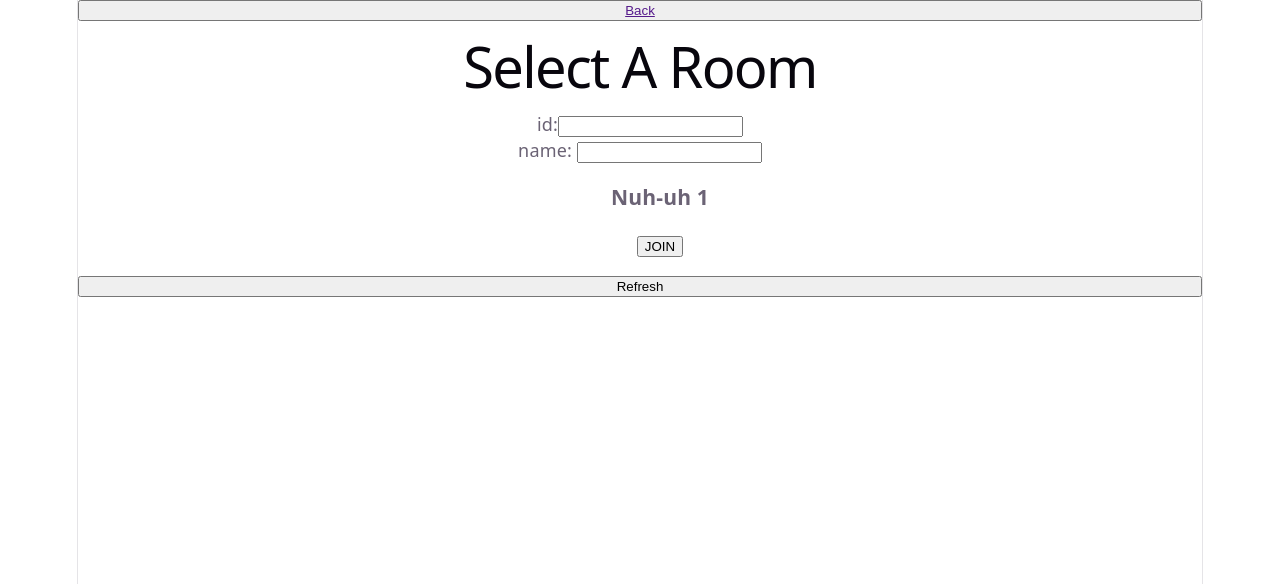
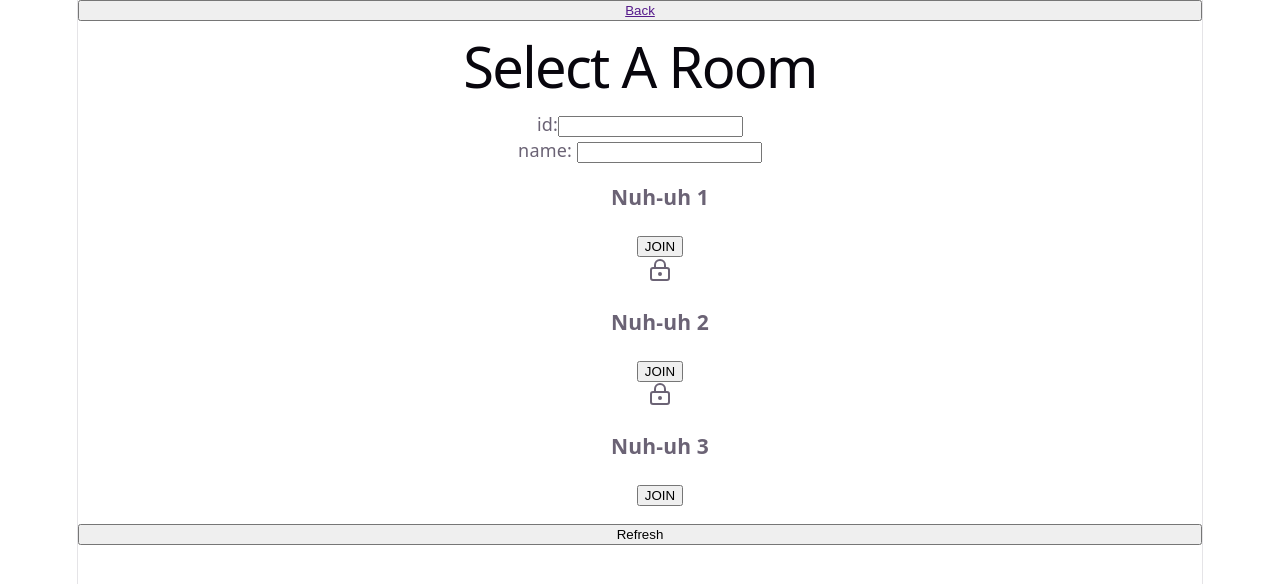
Before and after one commit to CyMain/LiveDoc, a React (Vite) app in the folder client/: page / in a window 1280 px wide. Both pictures are taken after a click on the button "Join a Room". Shown: the top 584 px of the page. Built offline with nearby package versions, Linux system fonts and the light colour scheme.

Commit message:
feat(RoomsList): add keyhole icon for passworded rooms

```diff
--- a/client/src/pages/RoomsListPage/RoomsListPage.jsx
+++ b/client/src/pages/RoomsListPage/RoomsListPage.jsx
@@ -1,3 +1,4 @@
+import { LockKeyholeIcon } from "lucide-react";
 import { useState } from "react"
 
 function PasswordPrompt(){
@@ -19,7 +20,9 @@ function RoomListItem({ room_data }){
                     <button className="join-room-btn">JOIN</button>
                 </div>
                 <div className="bottom">
-
+                    {
+                        room_data.passworded && ( <LockKeyholeIcon/> )
+                    }
                 </div>
             </div>
 
@@ -31,6 +34,14 @@ function RoomsList(){
     const [rooms, setRooms] = useState([
         {
             room_name:"Nuh-uh 1",
+            passworded: true,
+        },
+        {
+            room_name:"Nuh-uh 2",
+            passworded: true,
+        },
+{
+            room_name:"Nuh-uh 3",
             passworded: false,
         }
     ])
```
